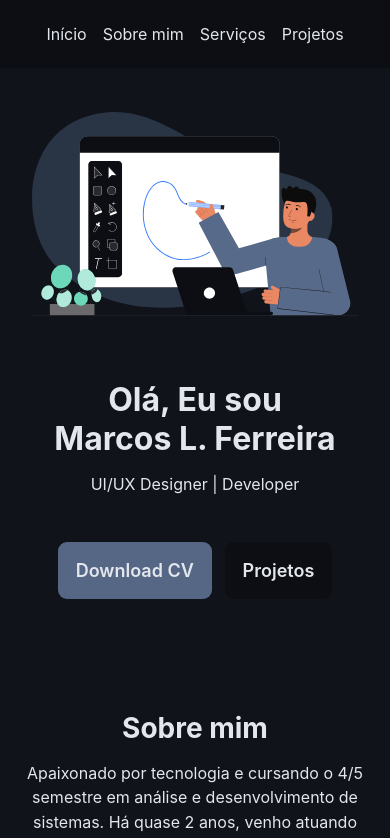
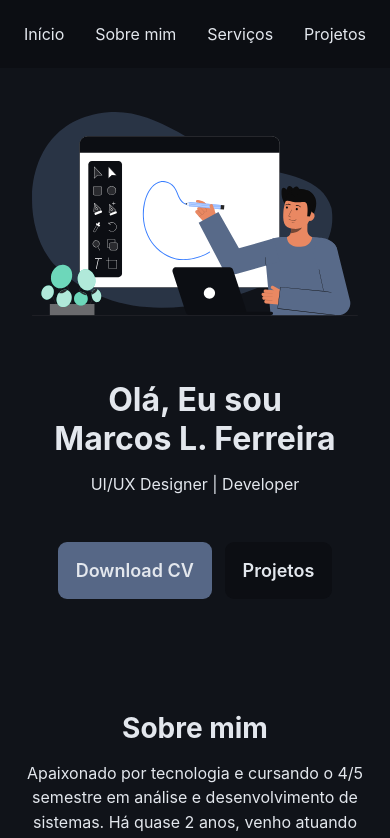
Before and after one commit to marcosprofile/portfolio-react, a React (Create React App) app: page / in a window 390 px wide. Shown: the top 838 px of the page. Built offline with nearby package versions, Linux system fonts and the light colour scheme.

Commit message:
update header

```diff
--- a/src/components/Header/header.css
+++ b/src/components/Header/header.css
@@ -36,6 +36,8 @@ ul li a:hover {
 
 @media (max-width: 768px) {
   ul {
+    width: 100%;
+    justify-content: space-between;
     gap: 1em;
   }
 
```
